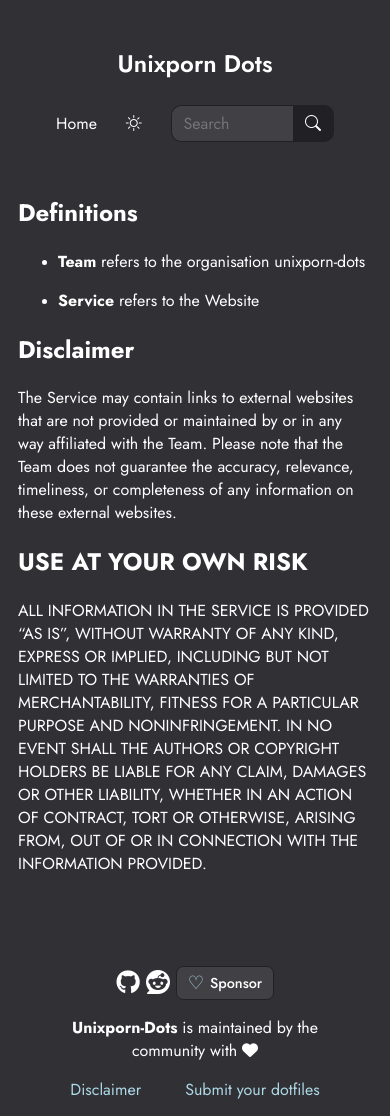
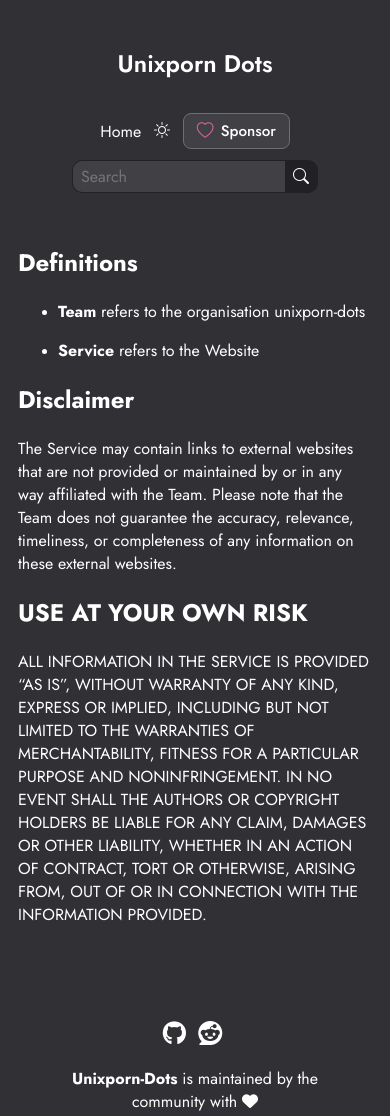
Before and after one commit to unixporn-dots/unixporn-dots.github.io, a plain HTML site: page disclaimer.html in a window 390 px wide. Shown: the top 1116 px of the page. Drawn offline with nearby package versions, Linux system fonts and the light colour scheme.

Commit message:
Move the Sponsor button into the top navbar

```diff
--- a/css/footer.css
+++ b/css/footer.css
@@ -8,77 +8,8 @@
     padding: 0 3rem;
 }
 
-.social_links {
-    display: flex;
-    align-items: center;
-    gap: .4rem;
-}
-
 .social_links-icon {
     --linkc: var(--font-colour);
+    margin-right: 5px;
     font-size: 150%;
 }
-
-.support-menu {
-    position: relative;
-}
-
-.support-menu summary {
-    display: flex;
-    align-items: center;
-    gap: .35rem;
-    min-block-size: 2rem;
-    padding: 0 .65rem;
-    border: 1px solid var(--body-background-darker);
-    border-radius: .45rem;
-    list-style: none;
-    cursor: pointer;
-    background: var(--body-background-lighter);
-    color: var(--font-color);
-    font: 500 .9rem "Jost", sans-serif;
-}
-
-.support-heart {
-    color: var(--theme-color);
-    font: 1.15rem sans-serif;
-    line-height: 1;
-}
-
-.support-menu summary::-webkit-details-marker {
-    display: none;
-}
-
-.support-menu[open] summary,
-.support-menu summary:hover {
-    border-color: var(--theme-color);
-}
-
-.support-links {
-    position: absolute;
-    z-index: 5;
-    inset-block-end: calc(100% + .4rem);
-    inset-inline-start: 50%;
-    transform: translateX(-50%);
-    inline-size: max-content;
-    padding: .25rem;
-    border: 1px solid var(--body-background-darker);
-    border-radius: .5rem;
-    background: var(--body-background-lighter);
-    box-shadow: 0 .25rem .75rem rgb(0 0 0 / 25%);
-    text-align: start;
-}
-
-.support-links a {
-    display: block;
-    padding: .4rem .75rem;
-    border-radius: .25rem;
-}
-
-.support-links a:hover {
-    background: var(--body-background-darker);
-}
-
-.support-menu :focus-visible {
-    outline: 2px solid var(--theme-color);
-    outline-offset: 2px;
-}
--- a/css/header.css
+++ b/css/header.css
@@ -2,31 +2,13 @@
     display: flex;
     align-items: center;
     justify-content: space-between;
+    gap: 1rem;
     margin: 2.4rem 0;
-    padding: 0 3rem;
-}
-
-@media only screen and (max-width: 850px) {
-    #main_header {
-        flex-direction: column;
-        margin: 1.4rem 0;
-    }
-
-    .searchinput {
-        width: 80%;
-        padding: 4px 8px;
-    }
-
-    .searchsubmit {
-        padding: 4px 8px;
-    }
-
-    #main_nav {
-        gap: 15px;
-    }
+    padding: 0 clamp(.75rem, 4vw, 3rem);
 }
 
 .header-branding {
+    flex-shrink: 0;
     font-size: 150%;
     font-weight: 600;
     /* font family jost semibold */
@@ -35,9 +17,76 @@
 
 #main_nav {
     display: flex;
-    gap: 1.8rem;
+    flex-wrap: wrap;
+    justify-content: flex-end;
+    gap: .65rem clamp(.8rem, 1.8vw, 1.8rem);
     align-items: center;
-    font-family: 'Jost';
+    font-family: 'Jost', sans-serif;
+}
+
+.sponsor-menu {
+    position: relative;
+}
+
+.sponsor-menu summary {
+    display: flex;
+    align-items: center;
+    justify-content: center;
+    gap: .45rem;
+    min-block-size: 2.25rem;
+    box-sizing: border-box;
+    padding: .35rem .8rem;
+    border: 1px solid color-mix(in srgb, var(--font-color) 24%, var(--body-background-lighter));
+    border-radius: .5rem;
+    background: var(--body-background-lighter);
+    color: var(--font-color);
+    font: 500 .95rem/1.2 'Jost', sans-serif;
+    list-style: none;
+    cursor: pointer;
+}
+
+.sponsor-menu summary::-webkit-details-marker {
+    display: none;
+}
+
+.sponsor-heart {
+    color: #df619f;
+    font-size: 1.05rem;
+    line-height: 1;
+}
+
+.sponsor-menu[open] summary,
+.sponsor-menu summary:hover {
+    border-color: #df619f;
+}
+
+.sponsor-links {
+    position: absolute;
+    z-index: 5;
+    inset-block-start: calc(100% + .4rem);
+    inset-inline-start: 50%;
+    transform: translateX(-50%);
+    inline-size: max-content;
+    padding: .25rem;
+    border: 1px solid var(--body-background-darker);
+    border-radius: .5rem;
+    background: var(--body-background-lighter);
+    box-shadow: 0 .25rem .75rem rgb(0 0 0 / 25%);
+}
+
+.sponsor-links a {
+    display: block;
+    padding: .4rem .75rem;
+    border-radius: .25rem;
+}
+
+.sponsor-links a:hover {
+    background: var(--body-background-darker);
+}
+
+.sponsor-menu :focus-visible {
+    outline: 2px solid var(--theme-color);
+    outline-offset: 2px;
 }
 
 .inputgroup {
@@ -47,6 +96,7 @@
 
 
 .searchinput {
+    min-inline-size: 0;
     border-radius: 10px;
     border-top-right-radius: 0;
     border-bottom-right-radius: 0;
@@ -62,3 +112,20 @@
     background: var(--body-background-darker);
     padding: 6px 12px;
 }
+
+@media only screen and (max-width: 850px) {
+    #main_header {
+        flex-direction: column;
+        gap: .5rem;
+        margin: 1.4rem 0;
+    }
+
+    #main_nav {
+        justify-content: center;
+    }
+
+    .searchinput,
+    .searchsubmit {
+        padding: 4px 8px;
+    }
+}
--- a/disclaimer.html
+++ b/disclaimer.html
@@ -25,7 +25,7 @@
     <link href="https://fonts.googleapis.com/css2?family=Jost:wght@400;500;600;700&amp;display=swap" rel="stylesheet">
 
     <link href="css/base.css" rel="stylesheet">
-    <link href="css/header.css" rel="stylesheet">
+    <link href="css/header.css?v=2" rel="stylesheet">
     <link href="css/main_content.css" rel="stylesheet">
     <link href="css/footer.css" rel="stylesheet">
 
@@ -43,6 +43,16 @@
             <button id="js-themeSwitcher" class="link-like-button" aria-label="Toggle theme">
                 <i id="themeIcon" class="bi bi-sun" aria-hidden="true"></i>
             </button>
+            <details class="sponsor-menu">
+                <summary aria-label="Sponsor armoredvortex">
+                    <i class="bi bi-heart sponsor-heart" aria-hidden="true"></i>
+                    Sponsor
+                </summary>
+                <div class="sponsor-links">
+                    <a href="https://ko-fi.com/armoredvortex">Ko-fi</a>
+                    <a href="https://github.com/sponsors/armoredvortex">GitHub Sponsors</a>
+                </div>
+            </details>
             <div class="searchform">
                 <div class="inputgroup">
                     <input class="searchinput" id="searchInput" type="text" placeholder="Search">
@@ -91,16 +101,6 @@
             <a class="social_links-icon" href="https://reddit.com/r/unixporn">
                 <i class="fab fa-reddit" aria-hidden="true"></i>
             </a>
-            <details class="support-menu">
-                <summary aria-label="Sponsor armoredvortex">
-                    <span class="support-heart" aria-hidden="true">♡</span>
-                    Sponsor
-                </summary>
-                <div class="support-links">
-                    <a href="https://ko-fi.com/armoredvortex">Ko-fi</a>
-                    <a href="https://github.com/sponsors/armoredvortex">GitHub Sponsors</a>
-                </div>
-            </details>
         </div>
         <p>
             <strong>Unixporn-Dots</strong> is maintained by the community with&nbsp;<i class="fas fa-heart"
```
Also changed, not shown: gtk-themes.html (+11 -11 lines), icons.html (+11 -11 lines), index.html (+11 -11 lines).
